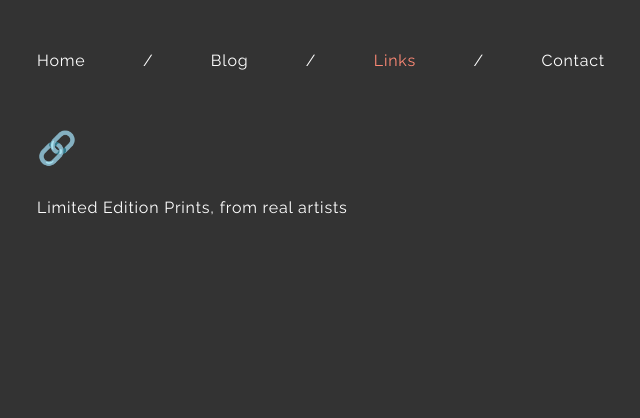
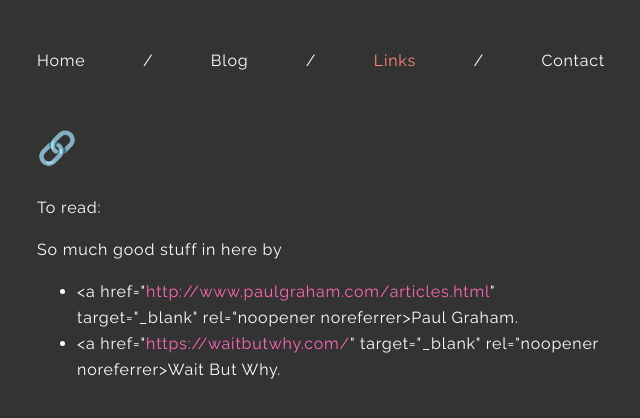
Before and after one commit to nazwhale/mysite, a Gatsby site: page /links in a window 1280 px wide. Shown: the whole page, without its empty margins (319-959 px from the left). Built offline with nearby package versions, Linux system fonts and the light colour scheme; Gatsby itself is replaced by a stand-in of ours.

Commit message:
Update Pages “links”

```diff
--- a/src/pages/links/index.md
+++ b/src/pages/links/index.md
@@ -1,7 +1,9 @@
 ---
-templateKey: "links-page"
-path: /links
+templateKey: links-page
 title: nice links
 ---
+To read:
 
-Limited Edition Prints, from real artists
+So much good stuff in here by
+- <a href="http://www.paulgraham.com/articles.html" target="_blank" rel="noopener noreferrer>Paul Graham</a>.
+- <a href="https://waitbutwhy.com/" target="_blank" rel="noopener noreferrer>Wait But Why</a>.
```
